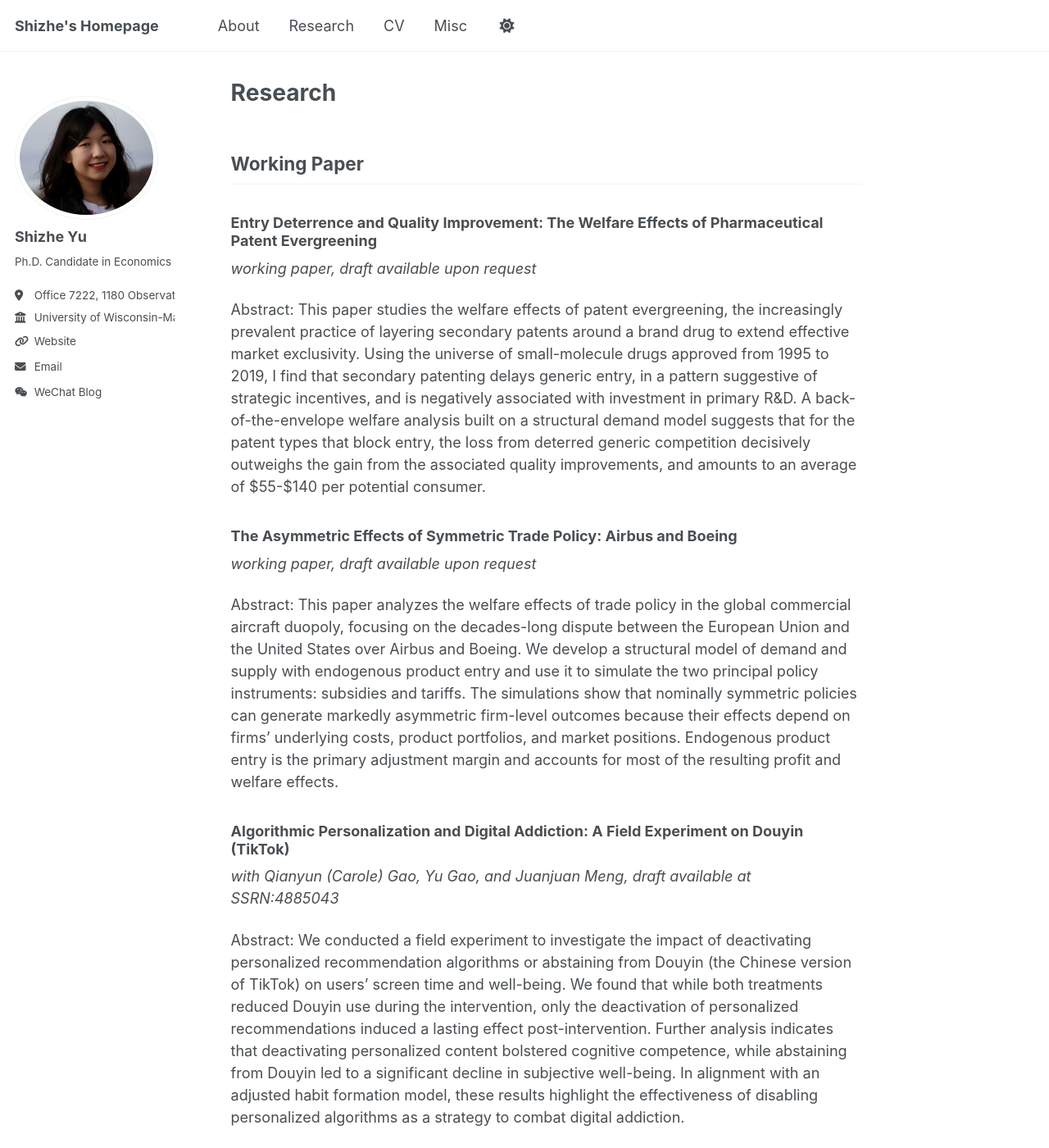
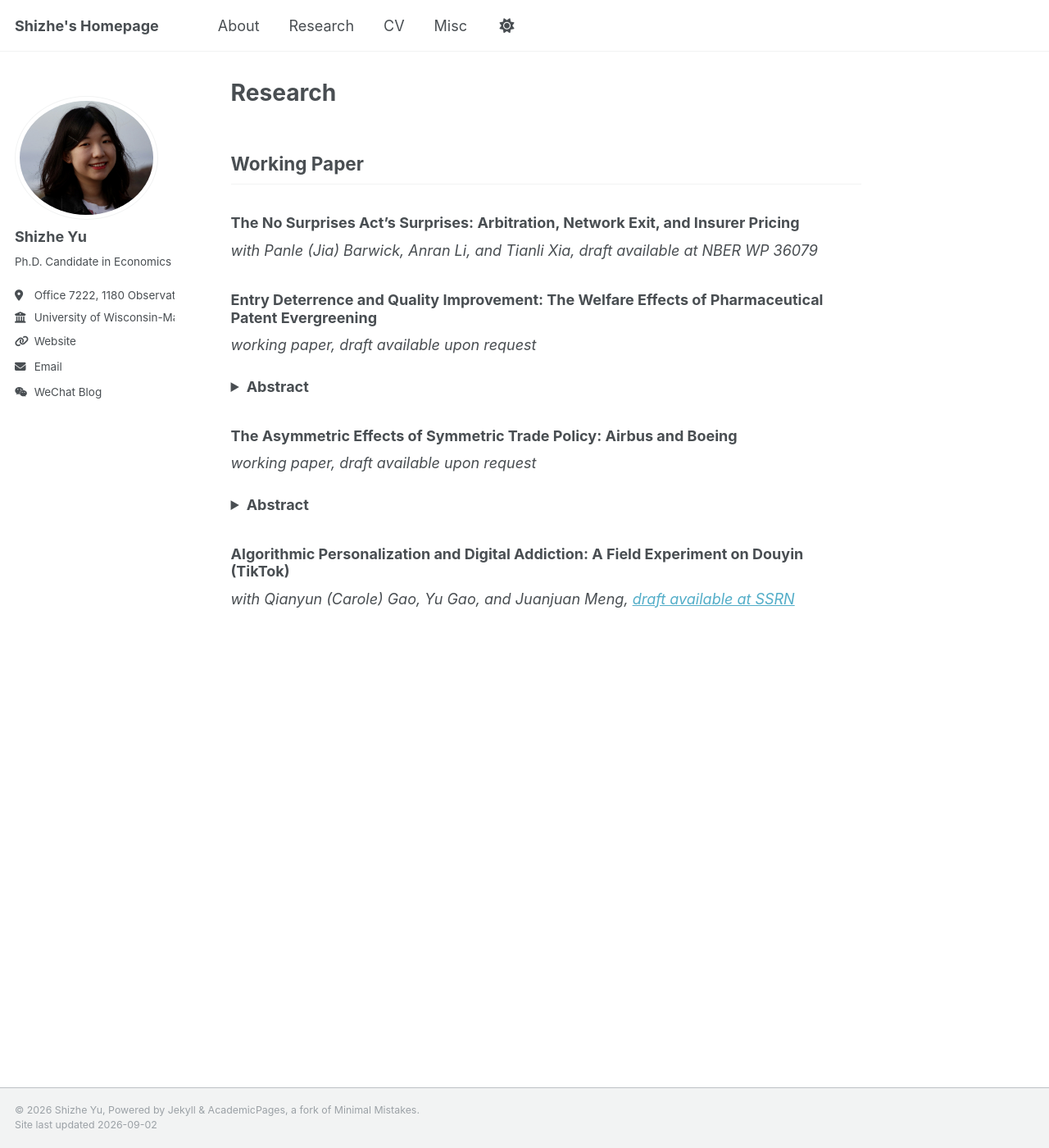
Before and after one commit to shizhe-yu/shizhe-yu.github.io, a Jekyll site: the page built from _pages/research.md, in a window 1280 px wide and 1400 px high. Shown: the whole window at 82% size. Built offline with Jekyll 4.4.1, drawn with Linux system fonts in a browser that asks for light colours.

Commit message:
Update research page with new working papers and abstracts
Added new working papers and abstracts on various economic topics, including patent evergreening and trade policy effects.

```diff
--- a/_pages/research.md
+++ b/_pages/research.md
@@ -6,19 +6,31 @@ author_profile: true
 ---
 ## Working Paper
 
+### The No Surprises Act’s Surprises: Arbitration, Network Exit, and Insurer Pricing
+*with Panle (Jia) Barwick, Anran Li, and Tianli Xia, draft available at NBER WP 36079*
+
 ### Entry Deterrence and Quality Improvement: The Welfare Effects of Pharmaceutical Patent Evergreening
 *working paper, draft available upon request*
 
-Abstract: This paper studies the welfare effects of patent evergreening, the increasingly prevalent practice of layering secondary patents around a brand drug to extend effective market exclusivity. Using the universe of small-molecule drugs approved from 1995 to 2019, I find that secondary patenting delays generic entry, in a pattern suggestive of strategic incentives, and is negatively associated with investment in primary R&D. A back-of-the-envelope welfare analysis built on a structural demand model suggests that for the patent types that block entry, the loss from deterred generic competition decisively outweighs the gain from the associated quality improvements, and amounts to an average of $55-$140 per potential consumer.
+<details>
+<summary><strong>Abstract</strong></summary>
+
+This paper studies the welfare effects of patent evergreening, the increasingly prevalent practice of layering secondary patents around a brand drug to extend effective market exclusivity. Using the universe of small-molecule drugs approved from 1995 to 2019, I find that secondary patenting delays generic entry, in a pattern suggestive of strategic incentives, and is negatively associated with investment in primary R&D. A back-of-the-envelope welfare analysis built on a structural demand model suggests that for the patent types that block entry, the loss from deterred generic competition decisively outweighs the gain from the associated quality improvements, and amounts to an average of $55-$140 per potential consumer.
+
+</details>
+
 
 
 ### The Asymmetric Effects of Symmetric Trade Policy: Airbus and Boeing
 *working paper, draft available upon request*
 
-Abstract: This paper analyzes the welfare effects of trade policy in the global commercial aircraft duopoly, focusing on the decades-long dispute between the European Union and the United States over Airbus and Boeing. We develop a structural model of demand and supply with endogenous product entry and use it to simulate the two principal policy instruments: subsidies and tariffs. The simulations show that nominally symmetric policies can generate markedly asymmetric firm-level outcomes because their effects depend on firms’ underlying costs, product portfolios, and market positions. Endogenous product entry is the primary adjustment margin and accounts for most of the resulting profit and welfare effects.
+<details>
+<summary><strong>Abstract</strong></summary>
+
+This paper analyzes the welfare effects of trade policy in the global commercial aircraft duopoly, focusing on the decades-long dispute between the European Union and the United States over Airbus and Boeing. We develop a structural model of demand and supply with endogenous product entry and use it to simulate the two principal policy instruments: subsidies and tariffs. The simulations show that nominally symmetric policies can generate markedly asymmetric firm-level outcomes because their effects depend on firms’ underlying costs, product portfolios, and market positions. Endogenous product entry is the primary adjustment margin and accounts for most of the resulting profit and welfare effects.
+
+</details>
 
 
 ### Algorithmic Personalization and Digital Addiction: A Field Experiment on Douyin (TikTok)
-*with Qianyun (Carole) Gao, Yu Gao, and Juanjuan Meng, draft available at SSRN:4885043*
-
-Abstract: We conducted a field experiment to investigate the impact of deactivating personalized recommendation algorithms or abstaining from Douyin (the Chinese version of TikTok) on users' screen time and well-being. We found that while both treatments reduced Douyin use during the intervention, only the deactivation of personalized recommendations induced a lasting effect post-intervention. Further analysis indicates that deactivating personalized content bolstered cognitive competence, while abstaining from Douyin led to a significant decline in subjective well-being. In alignment with an adjusted habit formation model, these results highlight the effectiveness of disabling personalized algorithms as a strategy to combat digital addiction.
+*with Qianyun (Carole) Gao, Yu Gao, and Juanjuan Meng, [draft available at SSRN](https://papers.ssrn.com/sol3/papers.cfm?abstract_id=4885043)*
```
